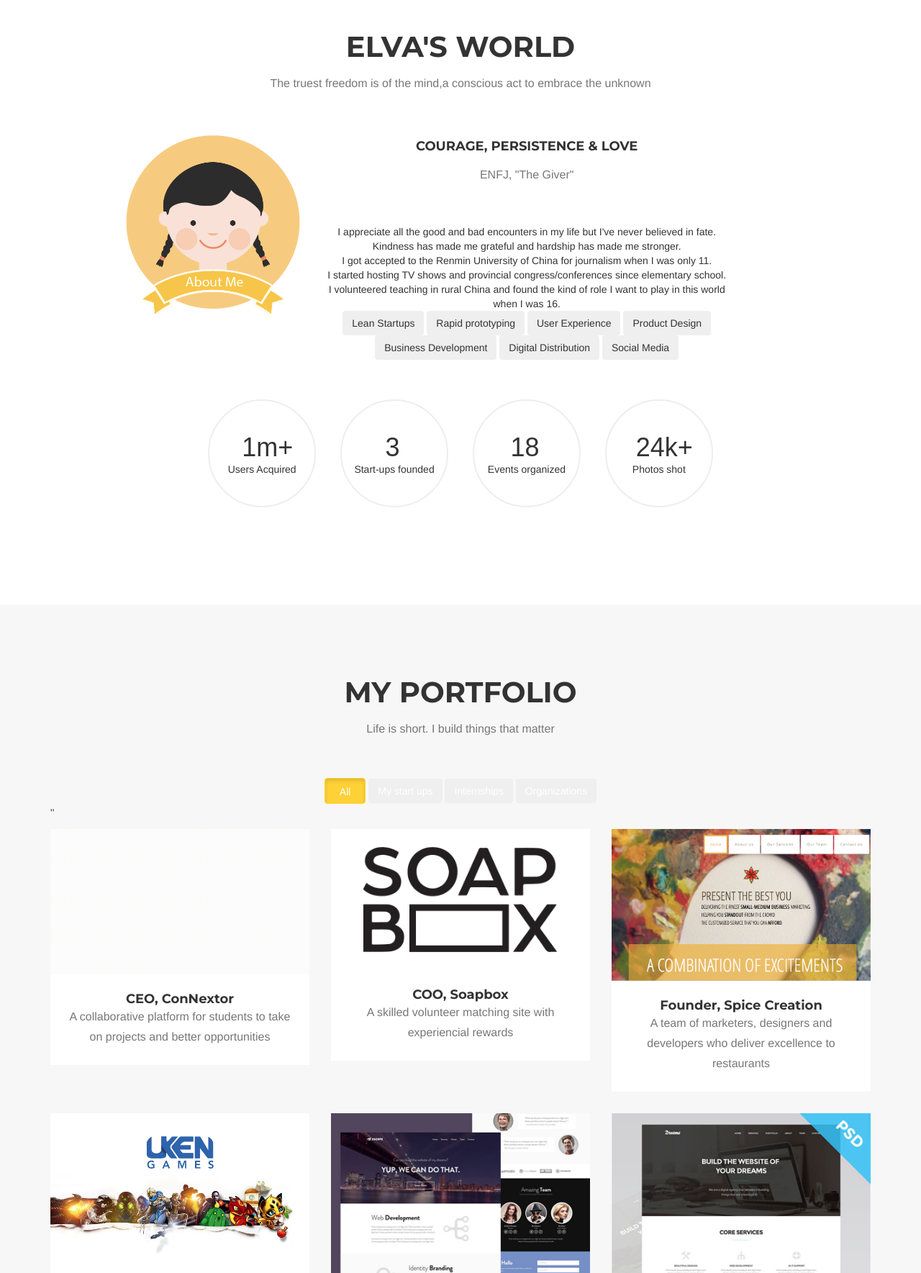
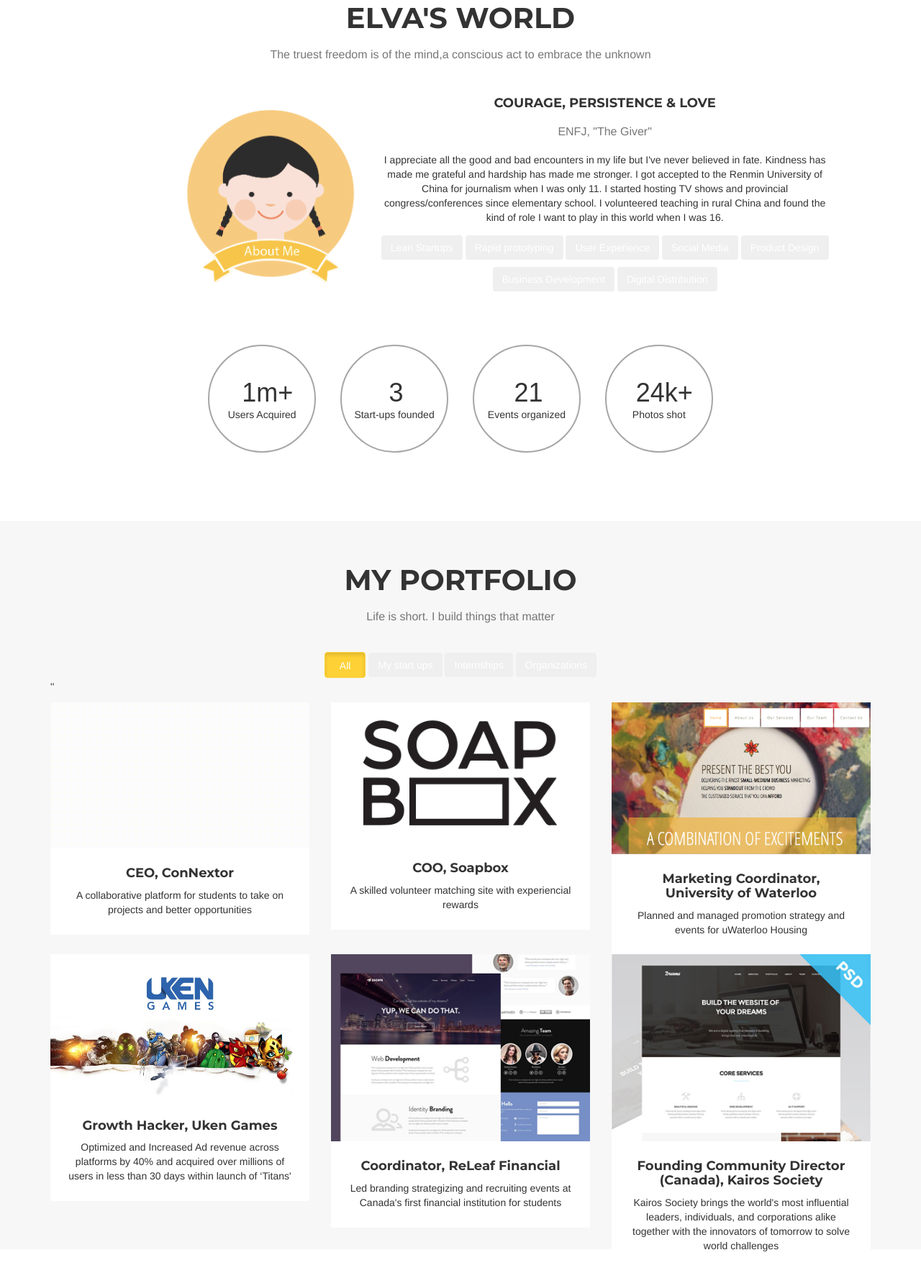
Before and after one commit to imelva/imelva, a plain HTML site: page index.html in a window 1280 px wide. Shown: the part 776-2545 px from the top of the page at 72% size. Drawn offline with nearby package versions, Linux system fonts and the light colour scheme; a web font is replaced by a local one.

Commit message:
Fixed styling problems

```diff
--- a/css/stylesheet.css
+++ b/css/stylesheet.css
@@ -79,6 +79,12 @@
 	font-family: Avenir, "Open Sans", 'Helvetica Neue', Arial;
 	line-height: 1.5;
 	font-weight: 500;
+}
+
+.img-circle {
+    border-radius: 50%;
+    width: 100%;
+    height: 100%;
 }
 
 .img-centered {
@@ -346,7 +352,7 @@
 }
 
 section {
-    padding: 100px 0;
+    padding: 60px 0;
 }
 
 section h2.section-heading {
@@ -356,7 +362,7 @@
 }
 
 section h3.section-subheading {
-    margin-bottom: 60px;
+    margin-bottom: 40px;
     text-transform: none;
     font-family: Avenir,"Helvetica Neue",Helvetica,Arial,sans-serif;
     font-size: 16px;
@@ -366,7 +372,7 @@
 
 @media(min-width:768px) {
     section {
-        padding: 100px 0;
+        padding: 60px 0;
     }
 }
 
@@ -378,6 +384,7 @@
 #portfolio .portfolio-item {
     right: 0;
     margin: 0 0 15px;
+    height: 320px;
 }
 
 #portfolio .portfolio-item .portfolio-link {
@@ -444,6 +451,10 @@
 
 #portfolio * {
     z-index: 2;
+}
+
+.portfolio-description {
+    margin-top: 10px;
 }
 
 @media(min-width:767px) {
@@ -534,6 +545,7 @@
     position: relative;
     padding: 0;
     list-style: none;
+    margin-top: 40px;
 }
 
 .timeline:before {
@@ -997,6 +1009,35 @@
   border-color: #F2DC95;
 }
 
+.about-me-img {
+    float: right;
+    margin: 25px;
+}
+
+.personality {
+    margin-bottom: 20px;
+    text-transform: none;
+    font-family: Avenir,"Helvetica Neue",Helvetica,Arial,sans-serif;
+    font-size: 16px;
+    font-style: normal;
+    font-weight: 400;
+    text-align: center;
+}
+
+.center-text {
+    text-align: center;
+}
+
+.skill-tag-container {
+    margin-top: 5px;
+    text-align: center;
+}
+
+.skill-tag {
+    margin-top: 10px;
+    color: white;
+}
+
 .countdown_amount {
     display:block;
     font-size:36px;
@@ -1004,7 +1045,7 @@
     padding-left:15px;
     line-height:0;
     font-family: Avenir, sans-serif;
-    font-weight:lighter;
+    font-weight: normal;
     color:#333;
 }
 
@@ -1014,7 +1055,7 @@
     height:150px;
     margin:15px;
     border-radius: 50%;
-    border:2px solid #eee;
+    border:2px solid #a6a6a6;
     text-align: center;
 }
 
@@ -1022,15 +1063,9 @@
     text-align: center;
 }
 
-.logoImg {
-    height:250px;
-    width:250px;
-    border:2px solid #eee;
-}
-
 .color4 .countdown_amount {
     color: white;
-    font-weight: 400;
+    font-weight: 700;
 }
 
 .color4 #defaultCountdown {
@@ -1039,7 +1074,7 @@
 
 .color7 .countdown_amount {
     color: white;
-    font-weight: 400;
+    font-weight: 700;
     background-color: gray;
 }
 
--- a/index.html
+++ b/index.html
@@ -55,19 +55,13 @@
             <a href="#page-top"></a>
           </li>
           <li>
-            <a class="page-scroll" href="#world">Elva's World</a>
+            <a class="page-scroll" href="#world">About</a>
           </li>
           <li>
-            <a class="page-scroll" href="#portfolio">My Portfolio</a>
+            <a class="page-scroll" href="#portfolio">Portfolio</a>
           </li>
           <li>
-            <a class="page-scroll" href="#about">My Experience</a>
-          </li>
-          <li>
-            <a class="page-scroll" href="#Involvement">My involvements</a>
-          </li>
-          <li>
-            <a class="page-scroll" href="#contact">Find me</a>
+            <a class="page-scroll" href="#about">Journey</a>
           </li>
         </ul>
       </div>
@@ -89,35 +83,36 @@
   <!-- About Me Section -->
   <section id="world">
     <div class="container">
-      <div class="row">
         <div class="col-lg-12 text-center">
           <h2 class="section-heading">Elva's World</h2>
           <h3 class="section-subheading text-muted">The truest freedom is of the mind,a conscious act to embrace the unknown</h3>
-
+        </div>
         <div class="row">
-              <div class="col-md-1 col-md-push-1">
-                <img src="img/elva effj.png" alt="" width='260' >
-
+            <div class="col-md-5">
+              <img src="img/elva effj.png" alt="" class="about-me-img" width="250" height="250" >
             </div>
-              <div class="col-md-11 ">
-
-                 <div class="col-md-7 col-md-push-3">
-                       <h4>courage, persistence & love</h4>
-                       <h3 class="section-subheading text-muted"> ENFJ, "The Giver"</h3>
-				<div class="type-snippet"> I appreciate all the good and bad encounters in my life but I've never believed in fate. <br> Kindness has made me grateful and hardship has made me stronger. <br> I got accepted to the Renmin University of China for journalism when I was only 11. <br>  I started hosting TV shows and provincial congress/conferences since elementary school. <br>  I volunteered teaching in rural China and found the kind of role I want to play in this world when I was 16.
+            <div class="col-md-7 col-md-pull-1">
+              <div class="col-md-12 col-md-push-1">
+                <h4 class="center-text">courage, persistence & love</h4>
+                <h3 class="personality text-muted"> ENFJ, "The Giver"</h3>
+                <div class="type-snippet center-text">
+                  I appreciate all the good and bad encounters in my life but I've never believed in fate. Kindness has made me grateful and hardship has made me stronger. I got accepted to the Renmin University of China for journalism when I was only 11. I started hosting TV shows and provincial congress/conferences since elementary school. I volunteered teaching in rural China and found the kind of role I want to play in this world when I was 16.
                 </div>
-            <button class="btn">Lean Startups</button>
-            <button class="btn">Rapid prototyping</button>
-            <button class="btn">User Experience</button>
-            <button class="btn">Product Design</button>
-            <button class="btn">Business Development</button>
-            <button class="btn">Digital Distribution</button>
-            <button class="btn">Social Media</button>
-
-
+                <!-- Skill Tags -->
+                <div class="skill-tag-container">
+                    <button class="btn skill-tag">Lean Startups</button>
+                    <button class="btn skill-tag">Rapid prototyping</button>
+                    <button class="btn skill-tag">User Experience</button>
+                    <button class="btn skill-tag">Social Media</button>
+                    <button class="btn skill-tag">Product Design</button>
+                    <button class="btn skill-tag">Business Development</button>
+                    <button class="btn skill-tag">Digital Distribution</button>
                 </div>
               </div>
             </div>
+        </div>
+        <!-- Metrics -->
+        <div class="row">
           <br>&nbsp;<br>
           <div class="col-md-12">
             <div id="defaultCountdown" class="hasCountdown">
@@ -126,11 +121,11 @@
                   Users Acquired
                 </span>
               <span class="countdown_section">
-                <span class = "countdown_amount">3&nbsp;&nbsp;</span><br>
+                <span class = "countdown_amount">3&nbsp;</span><br>
                   Start-ups founded
                 </span>
               <span class="countdown_section">
-                <span class = "countdown_amount">18&nbsp;&nbsp;</span><br>
+                <span class = "countdown_amount">21&nbsp;</span><br>
                   Events organized
               </span>
               <span class="countdown_section">
@@ -140,7 +135,6 @@
             </div>
           </div>
           <br>&nbsp;<br>
-
       </div>
     </div>
   </section>
@@ -152,6 +146,7 @@
         <h2 class="section-heading">My Portfolio</h2>
         <h3 class="section-subheading text-muted"> Life is short. I build things that matter</h3>
       </div>
+      <!-- Filter buttons -->
       <div class="col-lg-12 text-center">
         <button style="color: white" class="active btn btn-inverse" id="All">All</button>
         <button style="color: white" class="btn" id="StartUp">My start ups</button>
@@ -159,8 +154,10 @@
         <button style="color: white" class="btn" id="Organization">Organizations</button>
       </div>
       <p>''</p>
+      <!-- Grid -->
       <div class="row">
         <div id="parent">
+            <!-- Startups -->
             <div class="col-md-4 col-sm-6 portfolio-item box StartUp">
               <a href="#portfolioModal1" class="portfolio-link" data-toggle="modal">
                 <div class="portfolio-hover">
@@ -172,7 +169,9 @@
               </a>
               <div class="portfolio-caption">
                 <h4>CEO, ConNextor</h4>
-                <p class="text-muted"> A collaborative platform for students to take on projects and better opportunities</p>
+                <div class="portfolio-description">
+                    A collaborative platform for students to take on projects and better opportunities
+                </div>
               </div>
             </div>
             <div class="col-md-4 col-sm-6 portfolio-item box StartUp">
@@ -186,10 +185,13 @@
               </a>
               <div class="portfolio-caption">
                 <h4>COO, Soapbox</h4>
-                <p class="text-muted">A skilled volunteer matching site with experiencial rewards</p>
+                <div class="portfolio-description">
+                    A skilled volunteer matching site with experiencial rewards
                 </div>
               </div>
-            <div class="col-md-4 col-sm-6 portfolio-item box Organization">
+            </div>
+            <!-- Internships -->
+            <div class="col-md-4 col-sm-6 portfolio-item box Internship">
               <a href="#portfolioModal3" class="portfolio-link" data-toggle="modal">
                 <div class="portfolio-hover">
                   <div class="portfolio-hover-content">
@@ -199,8 +201,10 @@
                 <img src="img/My Startups/Spice Creation.png" class="img-responsive" alt="">
               </a>
               <div class="portfolio-caption">
-                <h4>Founder, Spice Creation</h4>
-                <p class="text-muted">A team of marketers, designers and developers who deliver excellence to restaurants</p>
+                <h4>Marketing Coordinator, University of Waterloo</h4>
+                <div class="portfolio-description">
+                    Planned and managed promotion strategy and events for uWaterloo Housing
+                </div>
               </div>
             </div>
             <div class="col-md-4 col-sm-6 portfolio-item box Internship">
@@ -213,11 +217,13 @@
                 <img src="img/Internships/Uken Games.jpg" class="img-responsive" alt="">
               </a>
               <div class="portfolio-caption">
-                <h4>Golden</h4>
-                <p class="text-muted">Website Design</p>
+                <h4>Growth Hacker, Uken Games</h4>
+                <div class="portfolio-description">
+                    Optimized and Increased Ad revenue across platforms by 40% and acquired over millions of users in less than 30 days within launch of ‘Titans'
                 </div>
               </div>
-            <div class="col-md-4 col-sm-6 portfolio-item box StartUp">
+            </div>
+            <div class="col-md-4 col-sm-6 portfolio-item box Internship">
               <a href="#portfolioModal5" class="portfolio-link" data-toggle="modal">
                 <div class="portfolio-hover">
                   <div class="portfolio-hover-content">
@@ -227,11 +233,14 @@
                 <img src="img/portfolio/escape.png" class="img-responsive" alt="">
               </a>
               <div class="portfolio-caption">
-                <h4>Escape</h4>
-                <p class="text-muted">Website Design</p>
+                <h4>Coordinator, ReLeaf Financial</h4>
+                <div class="portfolio-description">
+                    Led branding strategizing and recruiting events at Canada's first financial institution for students
                 </div>
               </div>
-            <div class="col-md-4 col-sm-6 portfolio-item box Internship">
+            </div>
+            <!-- Organization -->
+            <div class="col-md-4 col-sm-6 portfolio-item box Organization">
               <a href="#portfolioModal6" class="portfolio-link" data-toggle="modal">
                 <div class="portfolio-hover">
                   <div class="portfolio-hover-content">
@@ -241,8 +250,10 @@
                 <img src="img/portfolio/dreams.png" class="img-responsive" alt="">
               </a>
               <div class="portfolio-caption">
-                <h4>Dreams</h4>
-                <p class="text-muted">Website Design</p>
+                <h4>Founding Community Director (Canada), Kairos Society</h4>
+                <div class="portfolio-description">
+                    Kairos Society brings the world's most influential leaders, individuals, and corporations alike together with the innovators of tomorrow to solve world challenges
+                </div>
               </div>
             </div>
           </div>
@@ -250,13 +261,12 @@
     </div>
   </section>
 
-  <!-- About Section -->
+  <!-- Timeline Section -->
   <section id="about">
     <div class="container">
       <div class="row">
         <div class="col-lg-12 text-center">
-          <h2 class="section-heading"> Some Heighlights</h2>
-          <h3 class="section-subheading text-muted">Lorem ipsum dolor sit amet consectetur.</h3>
+          <h2 class="section-heading"> Some Highlights</h2>
         </div>
       </div>
       <div class="row">
@@ -360,10 +370,9 @@
                 </div>
               </div>
             </li>
-            <li>
             <li class="timeline-inverted">
               <div class="timeline-image">
-                <h4>Be Part<br>Of Our<br>Story!</h4>
+                <h4>Be Part<br>Of my<br>Story<br><span class="glyphicon glyphicon-arrow-down"></span></h4>
               </div>
             </li>
           </ul>
@@ -372,7 +381,6 @@
     </div>
   </section>
 
-  <!-- Contact Section -->
   <footer>
     <div class="container">
       <div class="row">
```
Also changed, not shown: 2 other files. Lines whose indentation alone changed are shown as unchanged.
